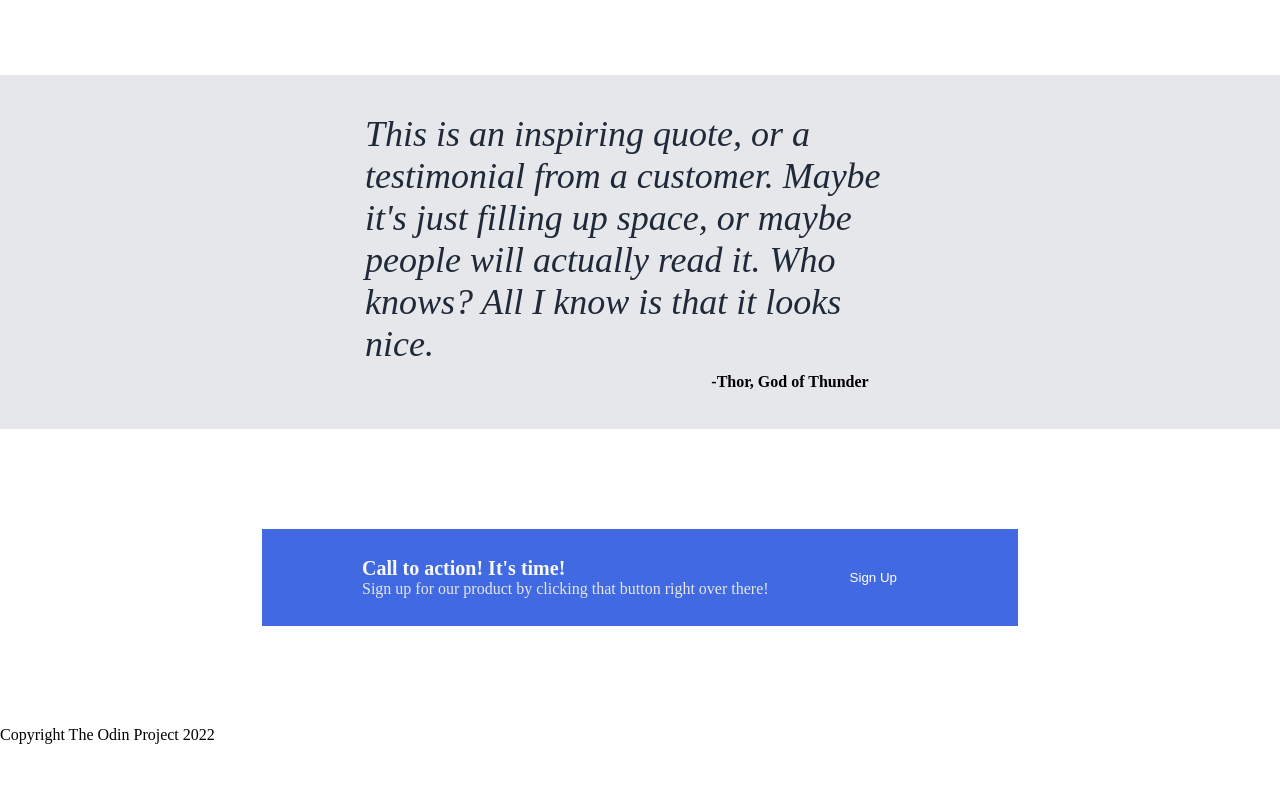
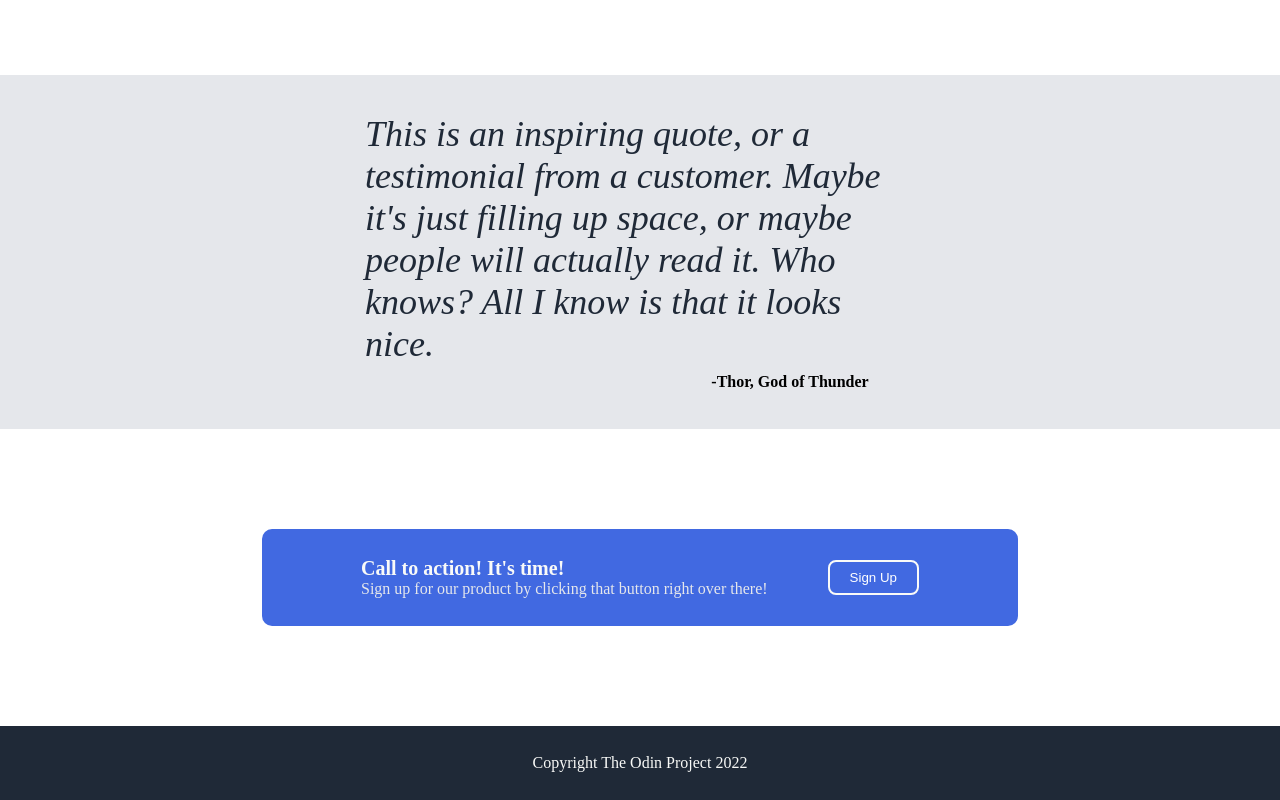
Before and after one commit to Moocifur/landing_page, a plain HTML site: page index.html in a window 1280 px wide. Shown: the part 802-1602 px from the top of the page. Before the commit the page ends 1546 px from the top, so only its background shows below. Drawn offline with Linux system fonts and the light colour scheme.

Commit message:
the mostly complete product of my landing page!

```diff
--- a/style.css
+++ b/style.css
@@ -142,6 +142,7 @@ img {
     padding:28px;
     display: flex;
     width: 700px;
+    border-radius: 10px;
 }
 
 .call {
@@ -156,4 +157,16 @@ img {
 
 .signdown {
     margin-left: 60px;
+    border: 2px solid #f9faf8;
 }
+
+/*---------------------------------------------*/
+
+.footer {
+    background-color: #1f2937;
+    color: #f9faf8;
+    display: flex;
+    justify-content: center;
+    align-items: center;
+    padding: 28px;
+}
```
